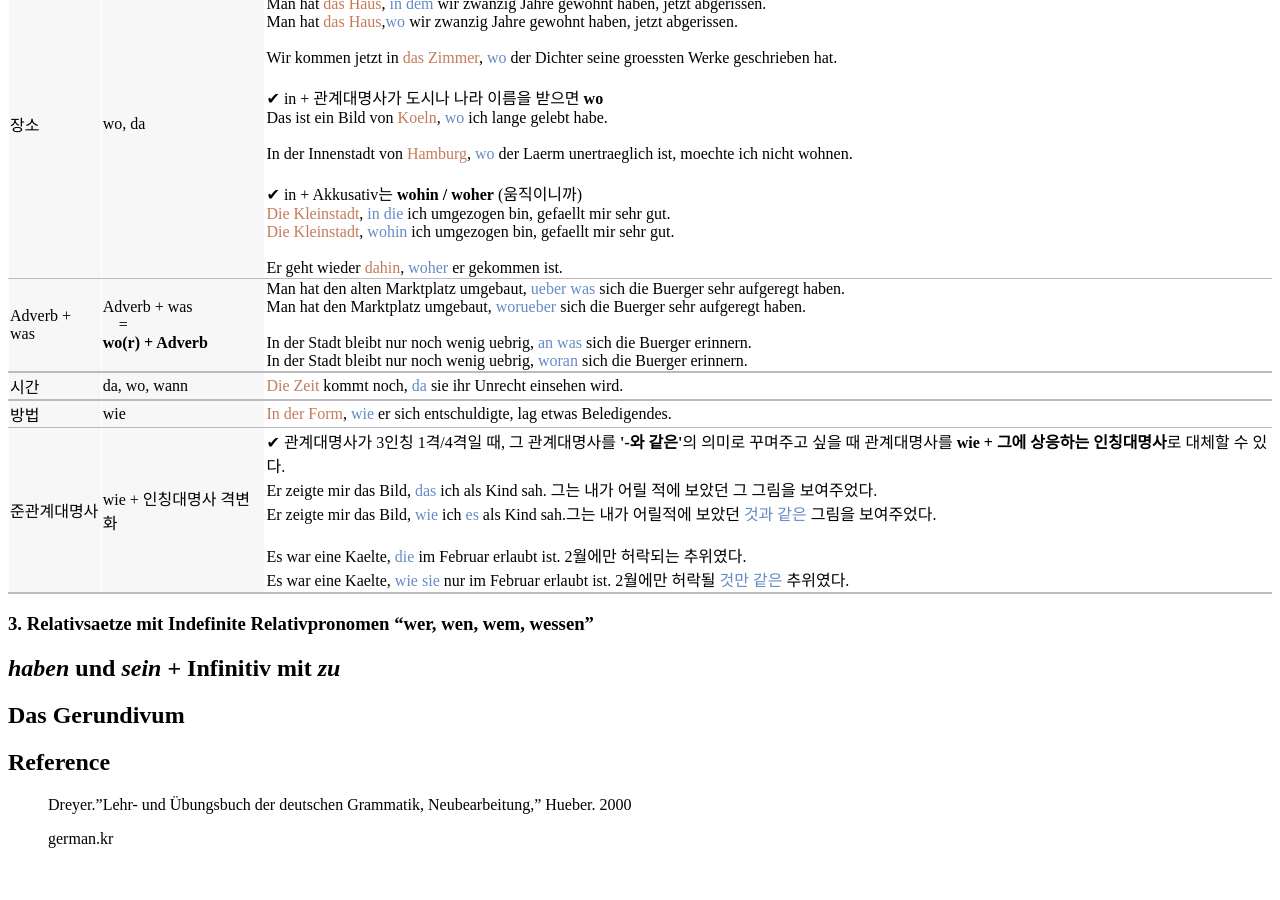
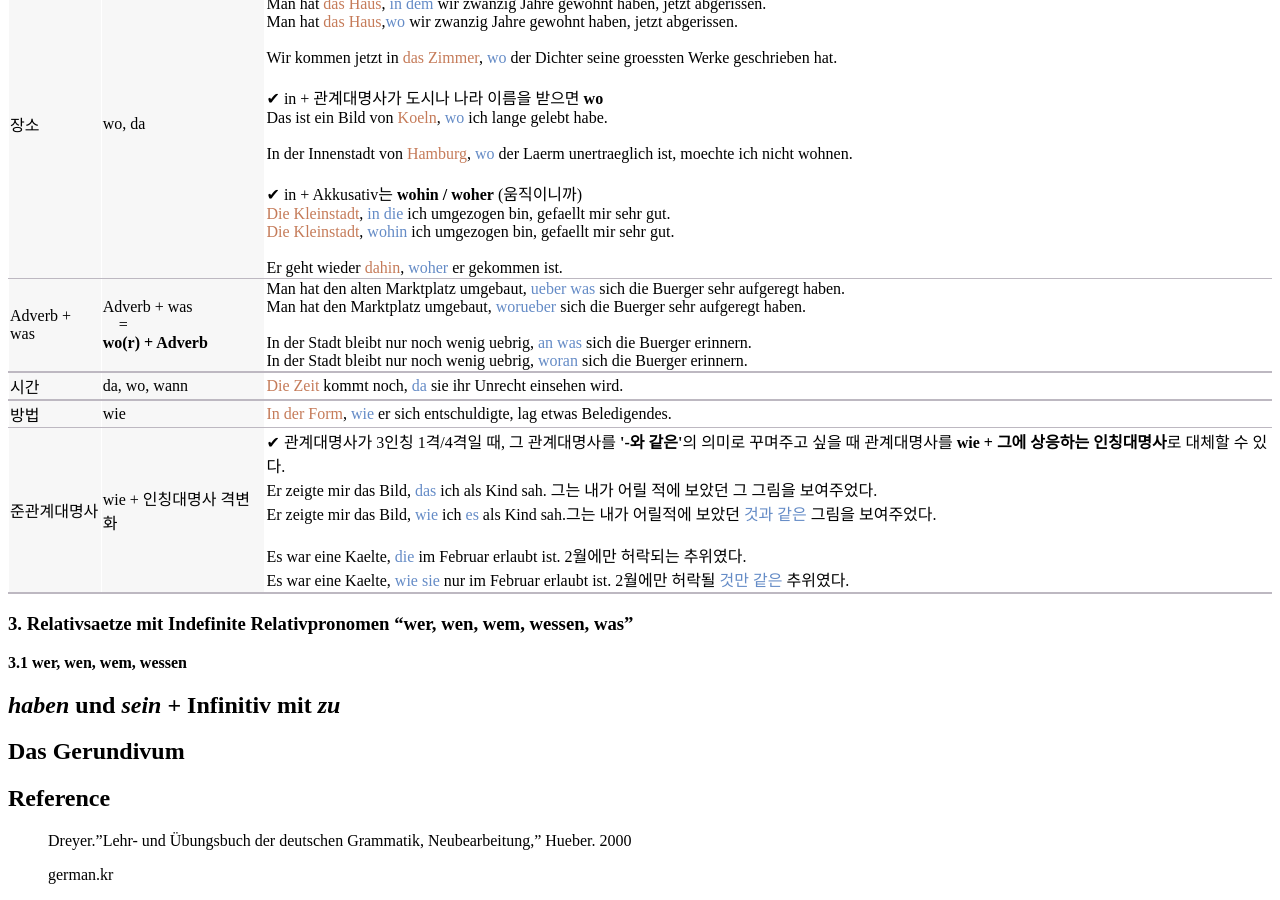
Before and after one commit to finddme/finddme.github.io, a Jekyll site: the page built from _posts/2021-01-24-DeutschGrammtik.md, in a window 1280 px wide and 900 px high, scrolled down 18039 px. Built offline with Jekyll 4.4.1, drawn with Linux system fonts in a browser that asks for light colours; before the commit the page ends 18903 px from its top, so only the background shows below that; some of the changed text lies outside the part shown.

Commit message:
Update 2021-01-24-DeutschGrammtik.md

```diff
--- a/_posts/2021-01-24-DeutschGrammtik.md
+++ b/_posts/2021-01-24-DeutschGrammtik.md
@@ -1426,7 +1426,13 @@ e.g. Einige Haeuser, *fuer die* die Nachbarn gekaempft haben, sollen erhalten bl
 </html>
 
 
-### 3. Relativsaetze mit Indefinite Relativpronomen "wer, wen, wem, wessen"
+### 3. Relativsaetze mit Indefinite Relativpronomen "wer, wen, wem, wessen, was"
+
+**3.1 wer, wen, wem, wessen**
+
+
+
+
 
 
 
```
